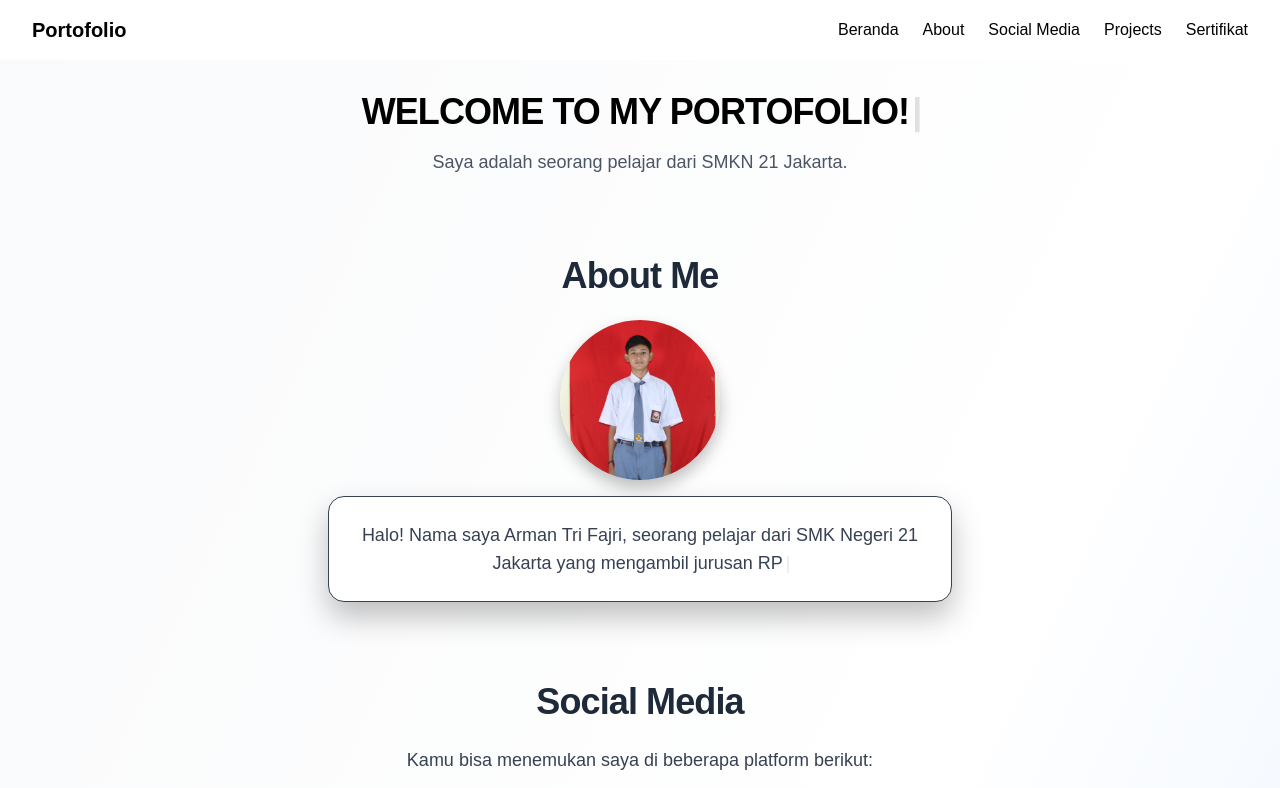
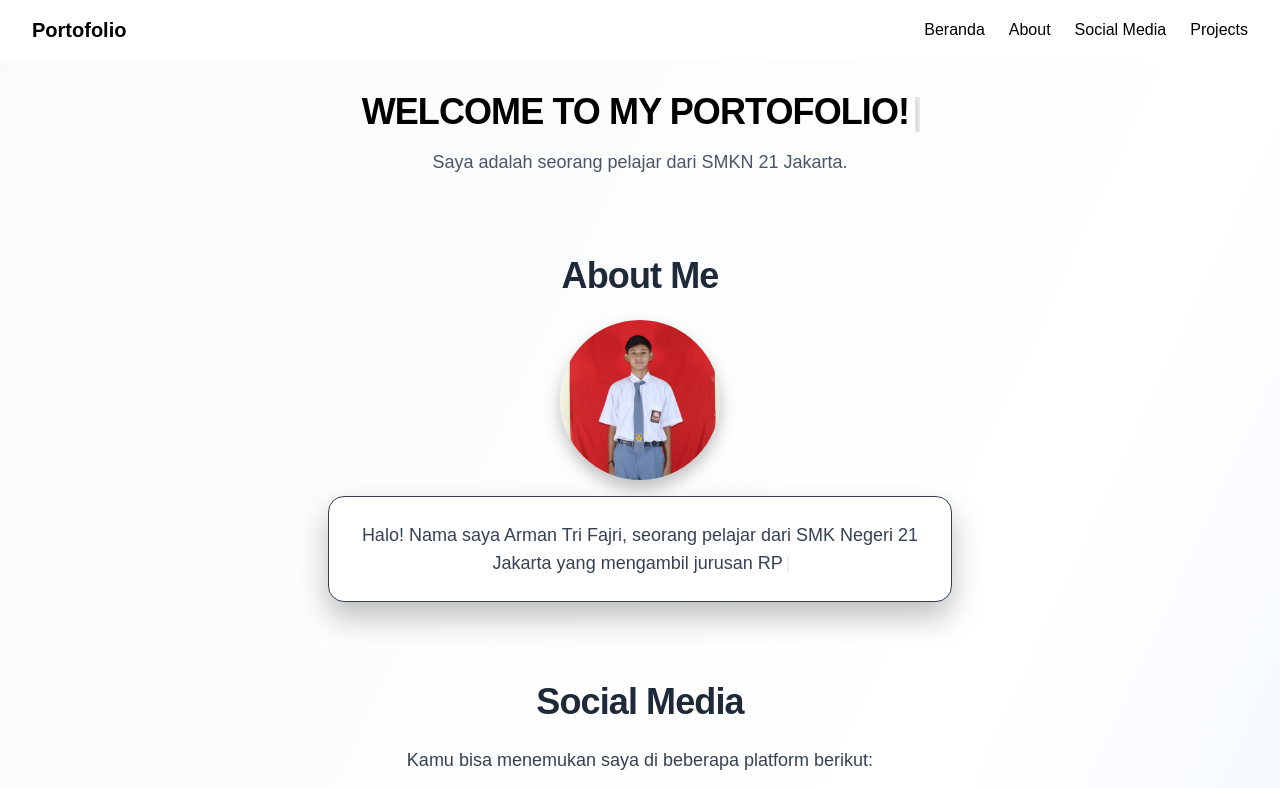
Before and after one commit to FAJRI2378/my-portfolio, a Next.js app: page / in a window 1280 px wide. Shown: the top 788 px of the page. Built offline with nearby package versions, Linux system fonts and the light colour scheme.

Commit message:
Update Navbar.tsx

```diff
--- a/src/app/components/Navbar.tsx
+++ b/src/app/components/Navbar.tsx
@@ -10,7 +10,6 @@ export default function Navbar() {
         <li><a href="#about">About</a></li>
         <li><a href="#social-media">Social Media</a></li>
         <li><a href="#projects">Projects</a></li>
-        <li><a href="#sertifikat">Sertifikat</a></li>
       </ul>
     </nav>
   );
```
